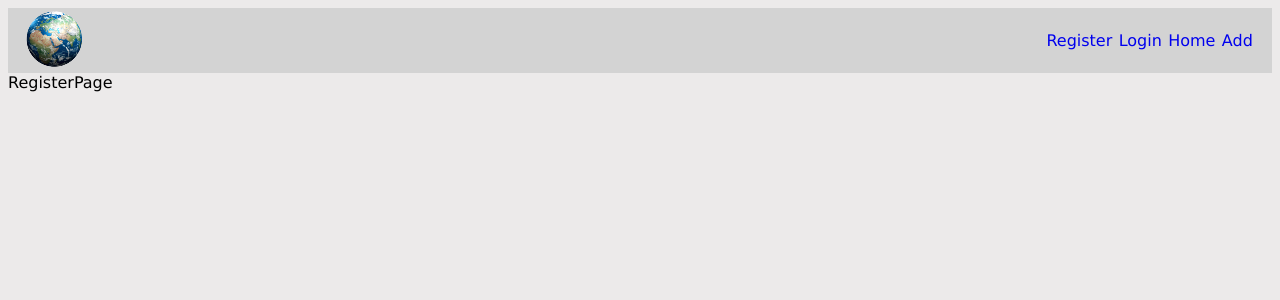
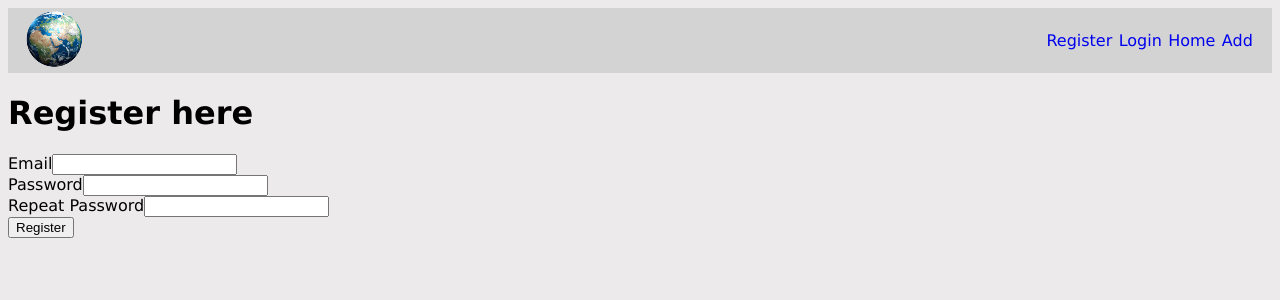
Before and after one commit to OvidijusE/Ovidijus_Eitminavicius_react_darbas, a React (Create React App) app: page /register in a window 1280 px wide. Shown: the top 300 px of the page. Built offline with nearby package versions, Linux system fonts and the light colour scheme; no server answers.

Commit message:
register page in progress

```diff
--- a/src/Pages/RegisterPage.js
+++ b/src/Pages/RegisterPage.js
@@ -1,5 +1,11 @@
+import RegisterForm from '../components/RegisterForm/RegisterForm';
+
 function RegisterPage() {
-  return <div>RegisterPage</div>;
+  return (
+    <div>
+      <RegisterForm />
+    </div>
+  );
 }
 
 export default RegisterPage;
--- /dev/null
+++ b/src/components/RegisterForm/RegisterForm.js
@@ -0,0 +1,119 @@
+import { useFormik } from 'formik';
+import { useHistory } from 'react-router-dom';
+import * as Yup from 'yup';
+
+import { useAuthCtx } from '../../store/authContext';
+import { baseUrl, myFetch } from '../../utils';
+
+import css from './RegisterForm.module.css';
+
+const initValues = {
+  email: '',
+  password: '',
+  repeatPassword: '',
+};
+
+function RegisterForm() {
+  const history = useHistory();
+  const ctx = useAuthCtx();
+  const formik = useFormik({
+    initialValues: initValues,
+    validationSchema: Yup.object({
+      email: Yup.string().email('Please check your email').required(),
+      password: Yup.string().min(4, 'At least 8 characters').max(10).required(),
+      repeatPassword: Yup.string()
+        .required()
+        .oneOf([Yup.ref('password'), null], 'Passwords must match!'),
+    }),
+
+    onSubmit: async (values) => {
+      const valuesCopy = { ...values };
+      delete valuesCopy['repeatPassword'];
+      console.log('values ===', values);
+      console.log('valuesCopy ===', valuesCopy);
+      const registerResult = await myFetch(`${baseUrl}/register`, 'POST', valuesCopy);
+      if (registerResult.succcess) {
+        ctx.register(registerResult.token, valuesCopy.email);
+        history.replace('/login');
+      }
+      console.log('registerResult ===', registerResult);
+      // if (!registerResult.token) {
+      //   console.log('cannot register');
+      //   return;
+      // }
+      // ctx.register(registerResult.token);
+      // console.log('registerResult ===', registerResult);
+
+      console.log('submiting values ===', values);
+    },
+  });
+
+  function matchPass() {
+    const { password, repeatPassword } = initValues;
+    if (password !== repeatPassword) {
+      console.log('Passwords does not match');
+    }
+  }
+
+  function rightClassesForInput(field) {
+    let resultClasses = css['form-control'];
+
+    if (formik.touched[field]) {
+      resultClasses += formik.errors[field] ? ' is-invalid' : ' is-valid';
+    }
+
+    return resultClasses;
+  }
+  return (
+    <div className={css['container']}>
+      <h1 className={css['form-title']}>Register here</h1>
+
+      <form onSubmit={formik.handleSubmit} onBlur={matchPass} className={css['register-form']}>
+        <div className={css['form-group']}>
+          <label htmlFor='email'>Email</label>
+          <input
+            onChange={formik.handleChange}
+            onBlur={formik.handleBlur}
+            value={formik.values.email}
+            type='email'
+            className={rightClassesForInput('email')}
+            id='email'
+            name='email'
+          />
+          <div className={css['invalid-feedback']}>{formik.errors.email}</div>
+        </div>
+        <div className={css['form-group']}>
+          <label htmlFor='password'>Password</label>
+          <input
+            onChange={formik.handleChange}
+            onBlur={formik.handleBlur}
+            value={formik.values.password}
+            type='password'
+            className={rightClassesForInput('password')}
+            id='password'
+            name='password'
+          />
+          <div className={css['invalid-feedback']}>{formik.errors.password}</div>
+        </div>
+        <div className={css['form-group']}>
+          <label htmlFor='repeatPassword'>Repeat Password</label>
+          <input
+            onChange={formik.handleChange}
+            onBlur={formik.handleBlur}
+            value={formik.values.repeatPassword}
+            type='password'
+            className={rightClassesForInput('repeatPassword')}
+            id='repeatPassword'
+            name='repeatPassword'
+          />
+          <div className={css['invalid-feedback']}>{formik.errors.repeatPassword}</div>
+        </div>
+        <button type='submit' className={css['button']}>
+          Register
+        </button>
+      </form>
+    </div>
+  );
+}
+
+export default RegisterForm;
--- a/src/index.js
+++ b/src/index.js
@@ -3,12 +3,15 @@ import ReactDOM from 'react-dom/client';
 import { BrowserRouter } from 'react-router-dom';
 
 import App from './App';
+import AuthProvider from './store/authContext';
 
 const root = ReactDOM.createRoot(document.getElementById('root'));
 root.render(
   <React.StrictMode>
     <BrowserRouter>
-      <App />
+      <AuthProvider>
+        <App />
+      </AuthProvider>
     </BrowserRouter>
   </React.StrictMode>
 );
--- /dev/null
+++ b/src/store/authContext.js
@@ -0,0 +1,43 @@
+import { useContext, useState } from 'react';
+import { createContext } from 'react';
+
+const AuthContext = createContext({
+  login() {},
+  logout() {},
+  isUserLoggedIn: '',
+  token: null,
+  userEmail: '',
+});
+
+AuthContext.displayName = 'AuthContext';
+
+const AuthProvider = ({ children }) => {
+  const [token, setToken] = useState(localStorage.getItem('token'));
+  const [userEmail, setUserEmail] = useState('');
+
+  const login = (receivedToken, receivedEmail) => {
+    setToken(receivedToken);
+    setUserEmail(receivedEmail);
+    localStorage.setItem('token', receivedToken);
+  };
+  const logout = () => {
+    setToken(null);
+    setUserEmail(null);
+    localStorage.removeItem('token');
+  };
+
+  const ctx = {
+    login,
+    logout,
+    isUserLoggedIn: !!token,
+    token,
+    userEmail,
+  };
+  return <AuthContext.Provider value={ctx}>{children}</AuthContext.Provider>;
+};
+
+export default AuthProvider;
+
+export const useAuthCtx = () => {
+  return useContext(AuthContext);
+};
--- /dev/null
+++ b/src/utils.js
@@ -0,0 +1,35 @@
+export async function myFetch(url, method = 'GET', data = null) {
+  try {
+    const options = {
+      headers: { 'Content-Type': 'application/json' },
+    };
+    options.method = method === 'POST' ? 'POST' : 'GET';
+    options.body = data ? JSON.stringify(data) : null;
+    const resp = await fetch(url, options);
+    const dataInJs = await resp.json();
+    return dataInJs;
+  } catch (error) {
+    console.log('myFetch error ===', error);
+  }
+}
+
+export async function myFetchAuth(url, token) {
+  try {
+    const options = {
+      headers: {
+        'Content-Type': 'application/json',
+
+        Authorization: `Bearer ${token}`,
+      },
+    };
+    const resp = await fetch(url, options);
+    const dataInJs = await resp.json();
+    return dataInJs;
+  } catch (error) {
+    console.log('myFetchAuth error ===', error);
+  }
+}
+export const baseUrl = process.env.REACT_APP_BACKEND_URL;
+if (!baseUrl) throw new Error('baseUrl not found');
+
+// myFetch('https://reqres.in/api/login', 'POST', { name: 'James' });
```
Also changed, not shown: src/components/LoginForm/LoginForm.js (added), src/components/LoginForm/LoginForm.module.css (added), src/components/RegisterForm/RegisterForm.module.css (added), 1 other file (tests, documents, lock files or other folders).
